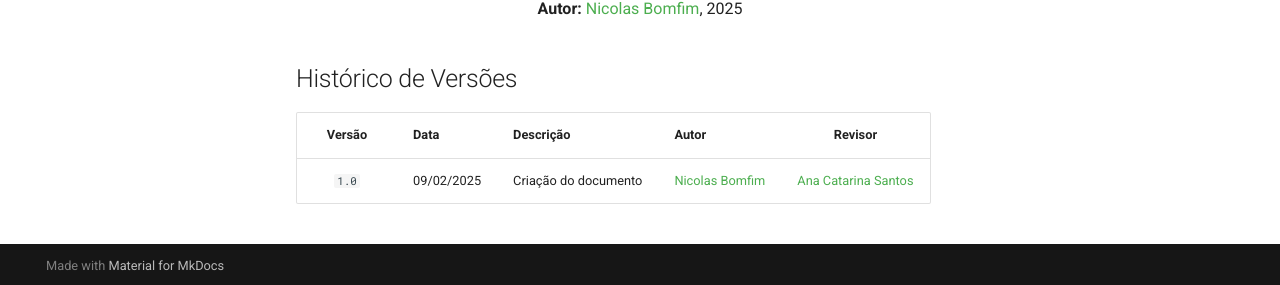
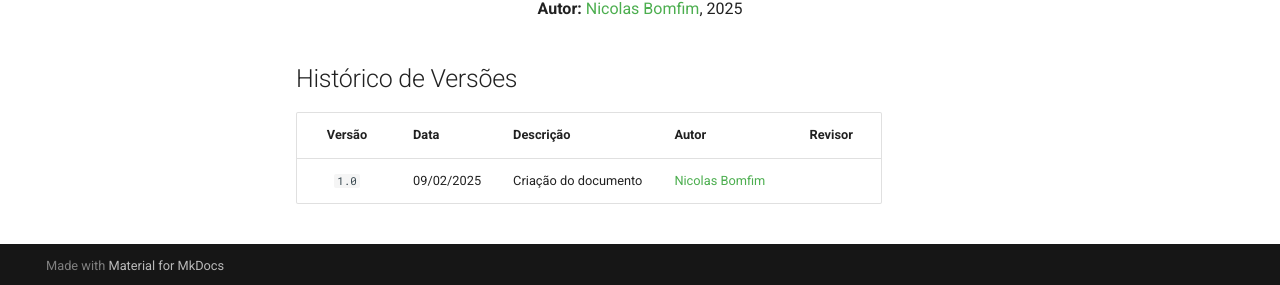
Before and after one commit to Requisitos-de-Software/2024.2-MeuINSS, an MkDocs documentation site: the page built from docs/projetofinal/apresentacoes.md, in a window 1280 px wide and 900 px high, scrolled down 2798 px. Shown: the part 612-897 px from the top of the window. Built offline with MkDocs 1.6.1 and Material for MkDocs 9.7.7, drawn with Linux system fonts in a browser that asks for light colours; comment, search, counter and statistics services are not loaded.

Commit message:
correção

```diff
--- a/docs/projetofinal/apresentacoes.md
+++ b/docs/projetofinal/apresentacoes.md
@@ -29,4 +29,4 @@ A tabela 1 apresenta todos os vídeos de apresentação da equipe, mostrando tam
 
 | Versão | Data   | Descrição     | Autor     |  Revisor        |
 | :----: | ------ | ------------- | --------- | :-------------: |
-| `1.0`  | 09/02/2025 | Criação do documento  | [Nicolas Bomfim](https://github.com/nickgehjk) | [Ana Catarina Santos](https://github.com/an4catarina) |
+| `1.0`  | 09/02/2025 | Criação do documento  | [Nicolas Bomfim](https://github.com/nickgehjk) | []() |
```
Also changed, not shown: docs/projetofinal/ferramentas.md (+1 -1 lines).
